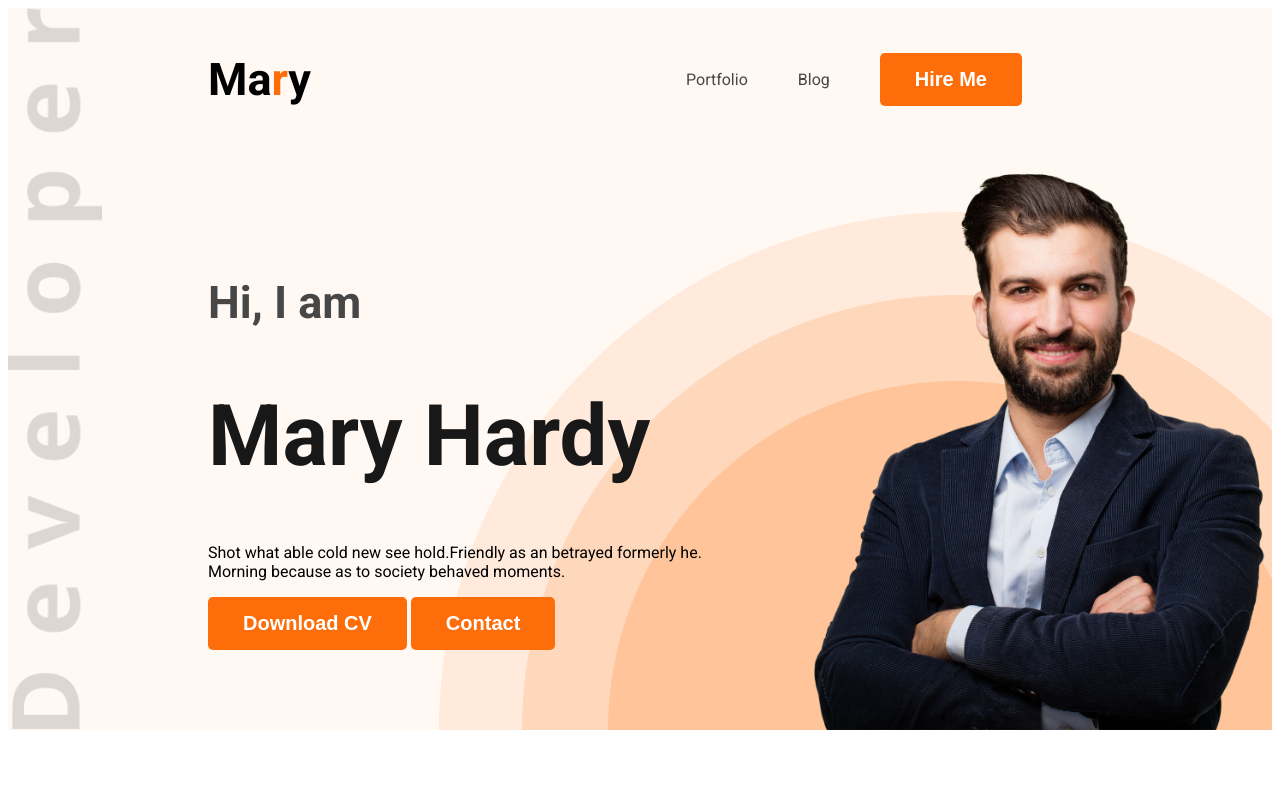
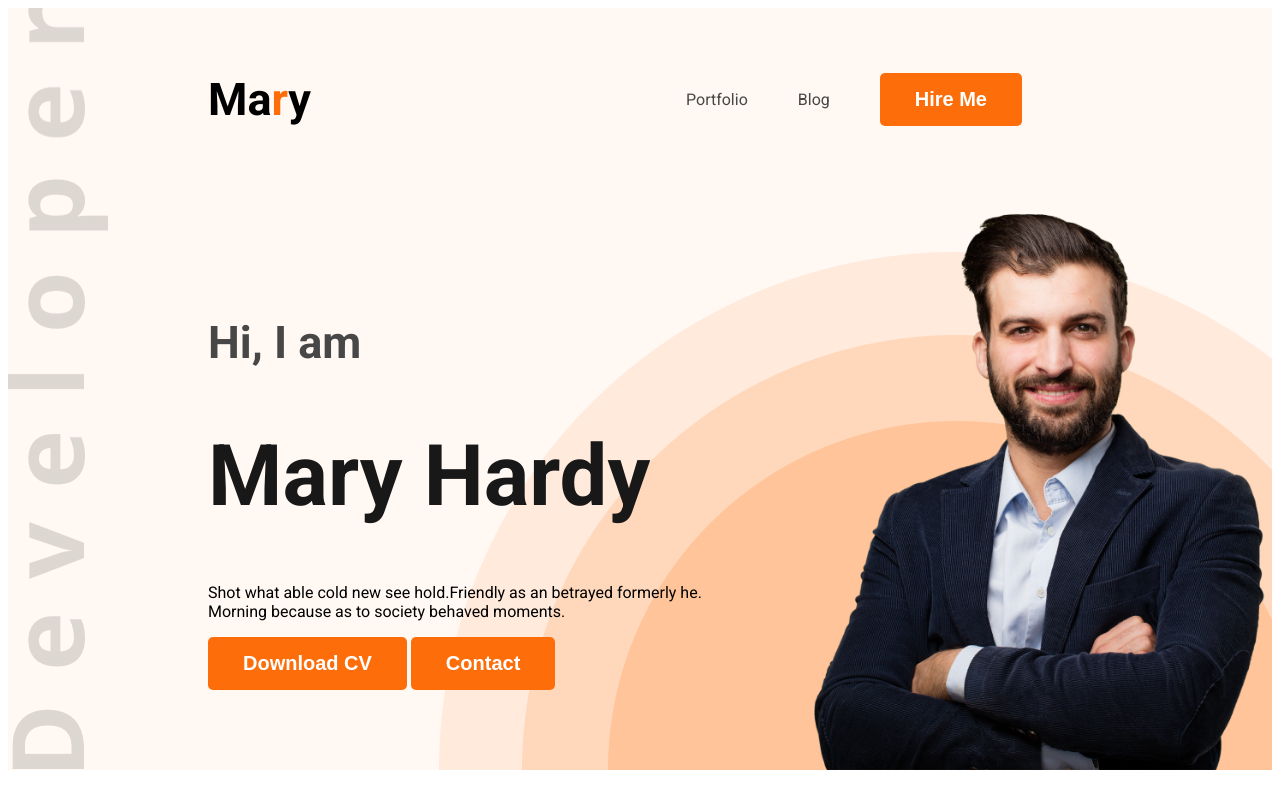
Before and after one commit to AdityaChowdhury2/web-developer-portfolio, a plain HTML site: page index.html in a window 1280 px wide. Shown: the top 800 px of the page. Drawn offline with Linux system fonts and the light colour scheme.

```diff
--- a/potfolio.css
+++ b/potfolio.css
@@ -15,6 +15,7 @@ nav {
     justify-content: space-between;
     align-items: center;
     margin: 0 200px;
+    padding: 20px 0;
 }
 
 .nav-title {
@@ -51,10 +52,10 @@ nav li>a {
 /* Header related Style */
 .header {
     background-color: #FFF8F3;
-    background-image: url('images/developer.png');
+    background-image: url('images/header_bg.png'), url('images/developer.png');
     background-repeat: no-repeat;
-    background-position: 0% 100%;
-    background-size: contain;
+    background-position: 100% 100%, 0% 100%;
+
 }
 
 /* banner related style */
@@ -62,9 +63,9 @@ nav li>a {
     display: flex;
     align-items: center;
     justify-content: space-between;
-    background-image: url('images/header_bg.png');
+    background-image: ;
     background-repeat: no-repeat;
-    background-position: 100% 100%;
+    background-position:
 
 }
 
```
